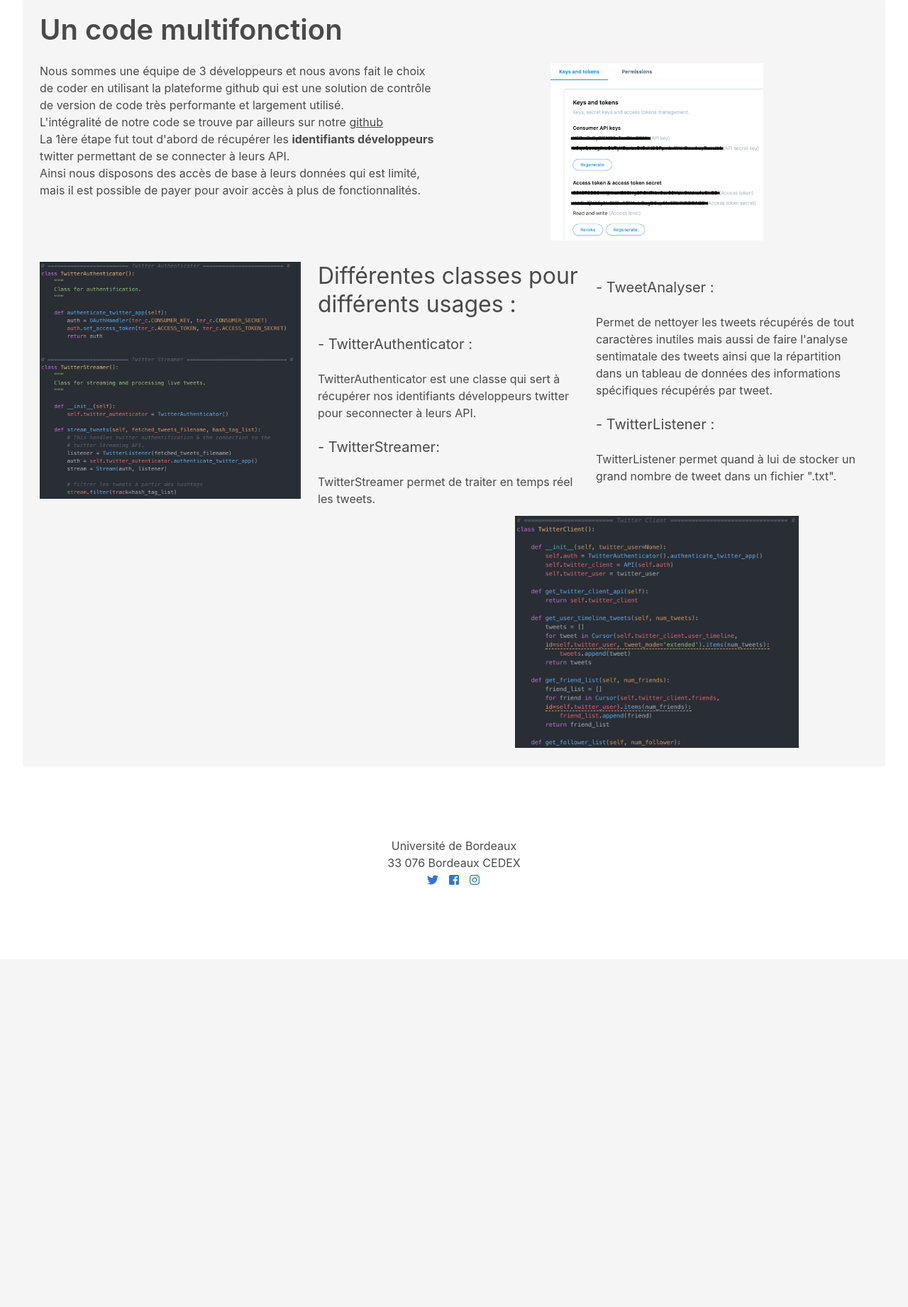
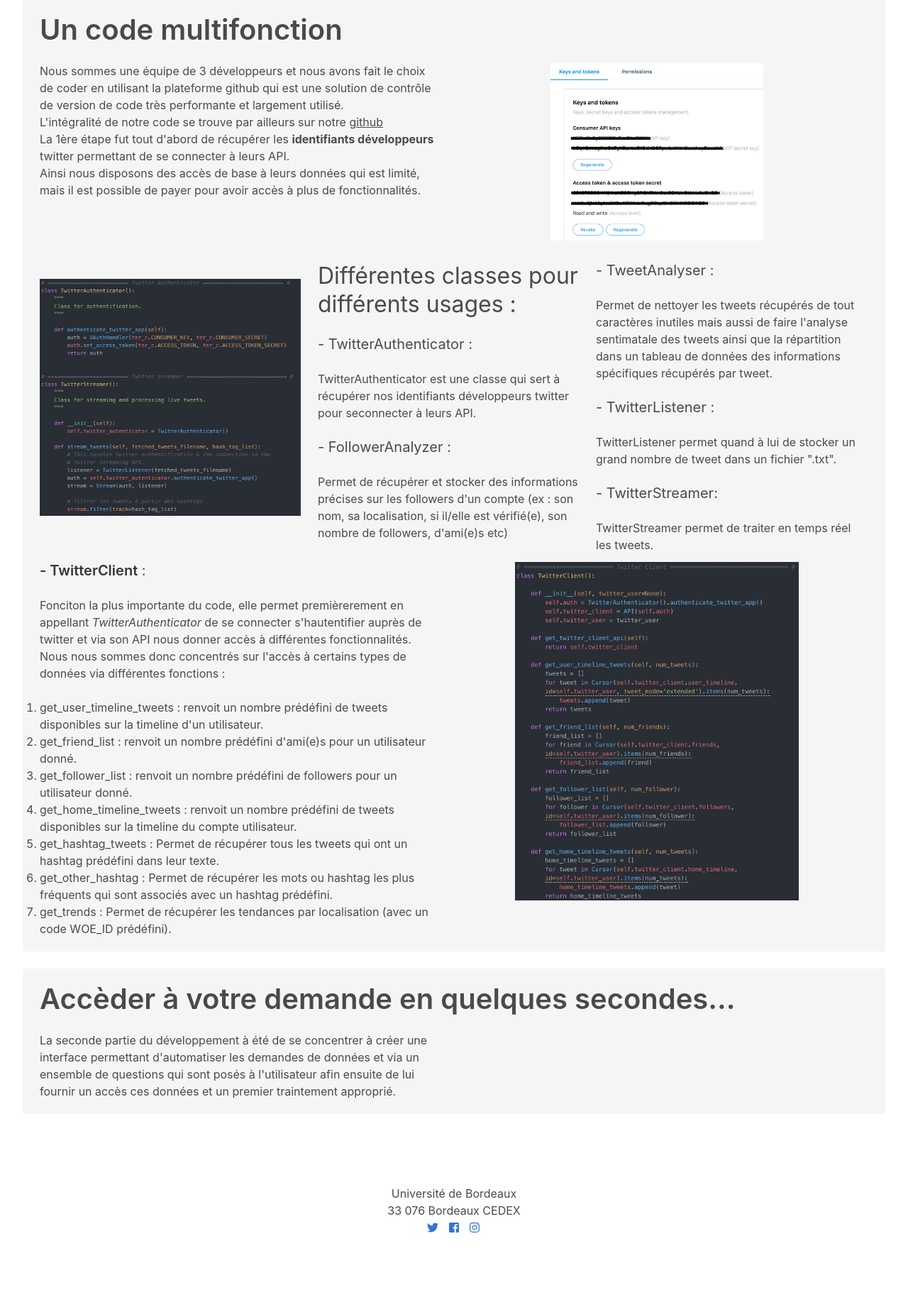
Before and after one commit to Madmax21x/Web_TER, a PHP site: page /travaux.php in a window 1280 px wide. Shown: the part 1190-3032 px from the top of the page at 71% size. Before the commit the page ends 2437 px from the top, so only its background shows below. Run offline with PHP 8.4, Linux system fonts and the light colour scheme; some libraries are stand-ins or nearby versions.

Commit message:
Update travaux.php

```diff
--- a/Site/travaux.php
+++ b/Site/travaux.php
@@ -25,9 +25,10 @@
         </div>
       </div>
     </div>
-    <!--1st paragraphe-->
+    <!--1st paragraph-->
     </br>
-    <!--2nd paragraphe-->
+
+    <!--2nd paragraph-->
     <div class="container is-fluid">
       <div class="notification">
         <h1 class="title is-1">Mais pas que... </h1>
@@ -52,15 +53,16 @@
         </div>
       </div>
     </div>
-    <!--2nd paragraphe-->
+    <!--2nd paragraph-->
     </br>
-    <!--3rd paragraphe-->
+
+    <!--3rd paragraph-->
     <div class="container is-fluid">
       <div class="notification">
         <h1 class="title is-1 has-text-centered">Un développement en 3 parties</h1>
       </div>
       <div class="notification">
-        <!--Part 1-->
+        <!--Part 1.1-->
         <h2 class="title is-2">Un code multifonction</h2>
         <div class="columns">
           <div class="column about-single-element-1">
@@ -76,11 +78,12 @@
             </center>
           </div>
         </div>
-        <!--Part 1-->
-        <!--Part 2-->
+        <!--Part 1.1-->
+        <!--Part 1.2-->
         <div>
           <div class="columns">
             <div class="column about-single-element-1">
+              <br/>
               <center>
                 <img src="src/img/code1.png" class="is-rounded" style="position: relative; width: 400px;">
               </center>
@@ -90,37 +93,80 @@
                 <p class="subtitle is-5"> - TwitterAuthenticator :</p>
                 <p>TwitterAuthenticator est une classe qui sert à récupérer nos identifiants développeurs twitter pour seconnecter à leurs API.</p>
                 <br/>
-                <p class="subtitle is-5"> - TwitterStreamer:</p>
-                <p>TwitterStreamer permet de traiter en temps réel les tweets.</p>
+                <p class="subtitle is-5"> - FollowerAnalyzer :</p>
+                <p>Permet de récupérer et stocker des informations précises sur les followers d'un compte (ex : son nom, sa localisation,
+                si il/elle est vérifié(e), son nombre de followers, d'ami(e)s etc)
+                </p>
             </div>
             <div class="column about-single-element-1">
-                <br/>
                 <p class="subtitle is-5"> -  TweetAnalyser :</p>
                 <p>Permet de nettoyer les tweets récupérés de tout caractères inutiles mais aussi de faire l'analyse sentimatale des tweets
                     ainsi que la répartition dans un tableau de données des informations spécifiques récupérés par tweet. </p>
                 <br/>
                 <p class="subtitle is-5"> - TwitterListener :</p>
                 <p>TwitterListener permet quand à lui de stocker un grand nombre de tweet dans un fichier ".txt".</p>
+                <br/>
+                <p class="subtitle is-5"> - TwitterStreamer:</p>
+                <p>TwitterStreamer permet de traiter en temps réel les tweets.</p>
             </div>
           </div>
         </div>
-        <!--Part 2-->
-        <!--Part 3-->
+        <!--Part 1.2-->
+        <!--Part 1.3-->
         <div>
           <div class="columns">
             <div class="column about-single-element-1">
+              <p class="subtitle is-5"><strong> - TwitterClient</strong> :</p>
+              <p>Fonciton la plus importante du code, elle permet premièrerement en appellant <em>TwitterAuthenticator</em> de se connecter
+              s'hautentifier auprès de twitter et via son API nous donner accès à différentes fonctionnalités.
+              Nous nous sommes donc concentrés sur l'accès à certains types de données via différentes fonctions :</p>
+              <br/>
+              <ol>
+                <li>get_user_timeline_tweets : renvoit un nombre prédéfini de tweets disponibles sur la timeline d'un utilisateur.</li>
+                <li>get_friend_list : renvoit un nombre prédéfini d'ami(e)s pour un utilisateur donné.</li>
+                <li>get_follower_list : renvoit un nombre prédéfini de followers pour un utilisateur donné.</li>
+                <li>get_home_timeline_tweets : renvoit un nombre prédéfini de tweets disponibles sur la timeline du compte utilisateur.</li>
+                <li>get_hashtag_tweets : Permet de récupérer tous les tweets qui ont un hashtag prédéfini dans leur texte.</li>
+                <li>get_other_hashtag : Permet de récupérer les mots ou hashtag les plus fréquents qui sont associés avec un hashtag prédéfini.</li>
+                <li>get_trends : Permet de récupérer les tendances par localisation (avec un code WOE_ID prédéfini).</li>
+              </ol>
+
             </div>
             <div class="column about-single-element-1">
               <center>
-                  <img src="src/img/code2.png" class="is-rounded" style="position: relative; width: 400px;">
+                  <img src="src/img/code3.png" class="is-rounded" style="position: relative; width: 400px;">
               </center>
             </div>
           </div>
         </div>
-        <!--Part 3-->
+        <!--Part 1.3-->
       </div>
     </div>
-    <!--3rd paragraphe-->
+    <!--3rd paragraph-->
+    <br/>
+
+    <!--4th paragraph-->
+    <div class="container is-fluid">
+      <div class="notification">
+        <h2 class="title is-2">Accèder à votre demande en quelques secondes...</h2>
+        <div class="columns">
+            <div class="column about-single-element-1">
+              <p>
+              La seconde partie du développement à été de se concentrer à créer une interface permettant
+              d'automatiser les demandes de données et via un ensemble de questions qui sont posés à l'utilisateur
+              afin ensuite de lui fournir un accès ces données et un premier traintement approprié.
+              </p>
+            </div>
+            <div class="column about-single-element-1">
+              <center>
+
+              </center>
+            </div>
+        </div>
+      </div>
+    </div>
+
+
 
 
 <?php
```
